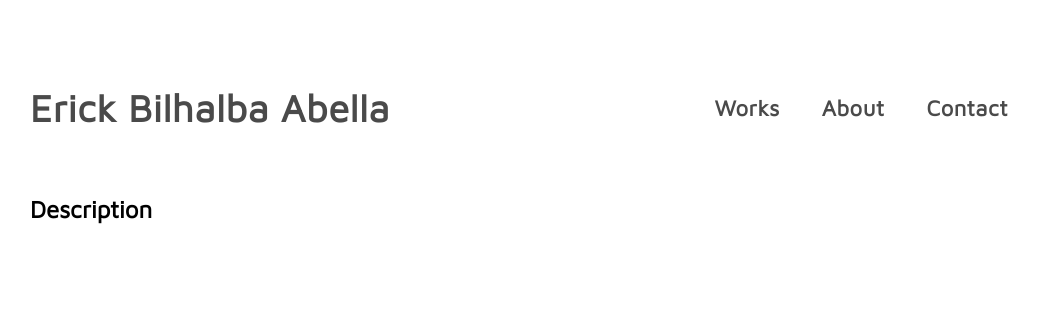
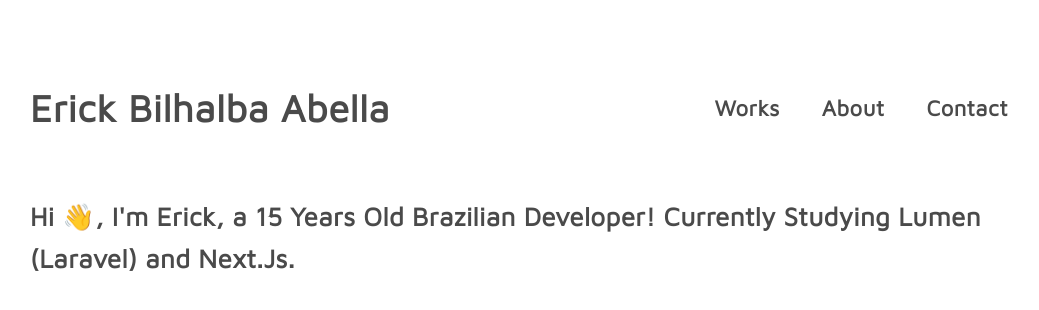
Before and after one commit to TheDevick/Next.Js-Personal-Page, a Next.js app: page / in a window 1280 px wide. Shown: the top 310 px of the page, without its empty margins (121-1160 px from the left). Built offline with nearby package versions, Linux system fonts and the light colour scheme.

Commit message:
feat: create Description/Subtitle Component

```diff
--- /dev/null
+++ b/src/components/Description/Subtitle.js
@@ -0,0 +1,18 @@
+import styled from "styled-components";
+
+const Subtitle = styled.h2`
+    font-style: normal;
+    font-weight: bold;
+    font-size: 26px;
+    line-height: 42px;
+
+    letter-spacing: 0.4px;
+
+    color: #4A4A4A;
+
+    @media (max-width: 992px) {
+        text-align: center;
+    }
+`
+
+export default Subtitle
--- a/src/components/Description/index.js
+++ b/src/components/Description/index.js
@@ -1,4 +1,5 @@
 import styled from "styled-components";
+import Subtitle from "./Subtitle"
 
 const StyledDiv = styled.div`
     margin: 65px 151px 28px 151px;
@@ -11,7 +12,7 @@ const StyledDiv = styled.div`
 export default function Description() {
     return (
         <StyledDiv>
-            <h2>Description</h2>
+            <Subtitle>Hi 👋, I'm Erick, a 15 Years Old Brazilian Developer! Currently Studying Lumen (Laravel) and Next.Js.</Subtitle>
         </StyledDiv>
     )
 }
```
